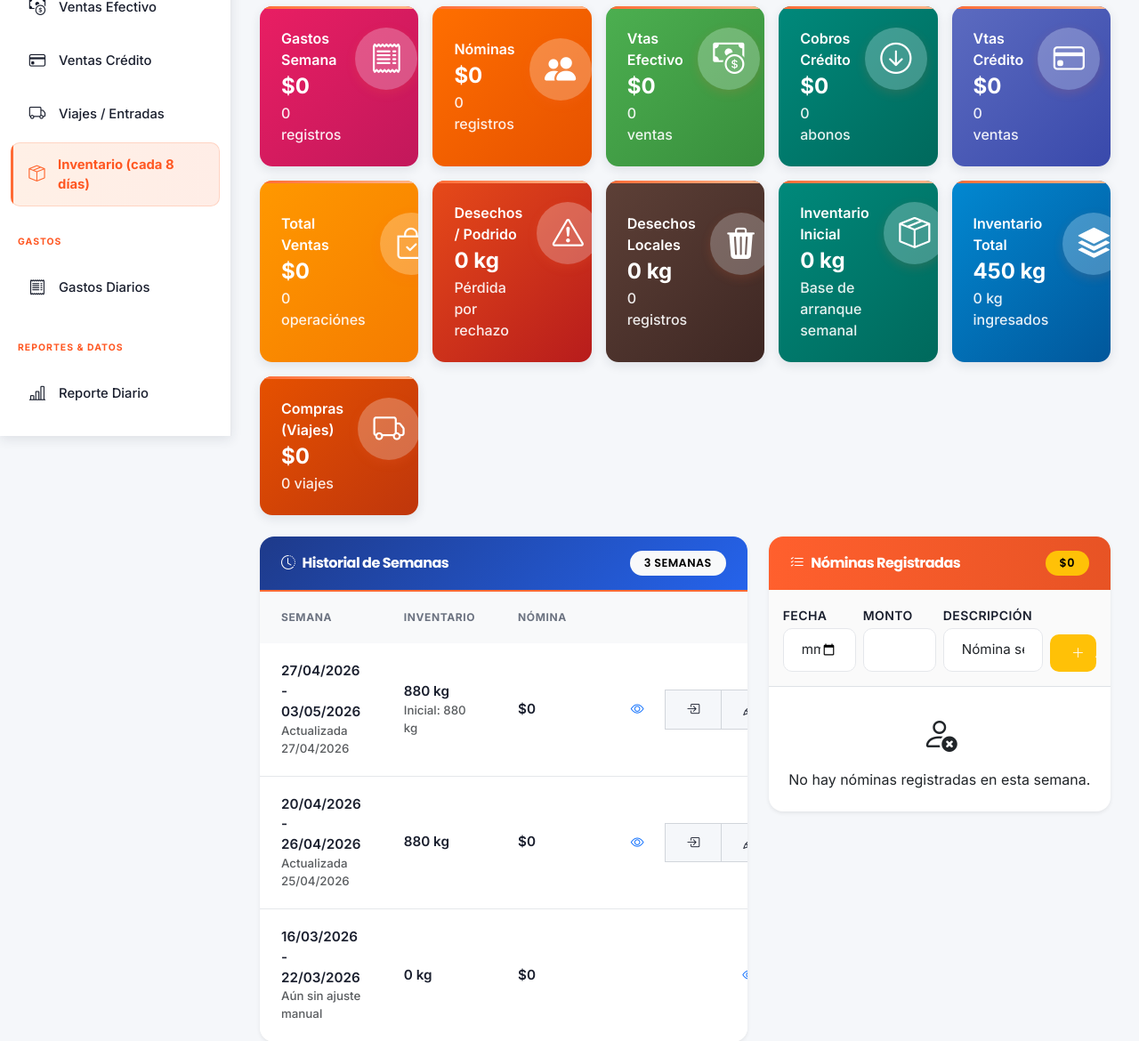
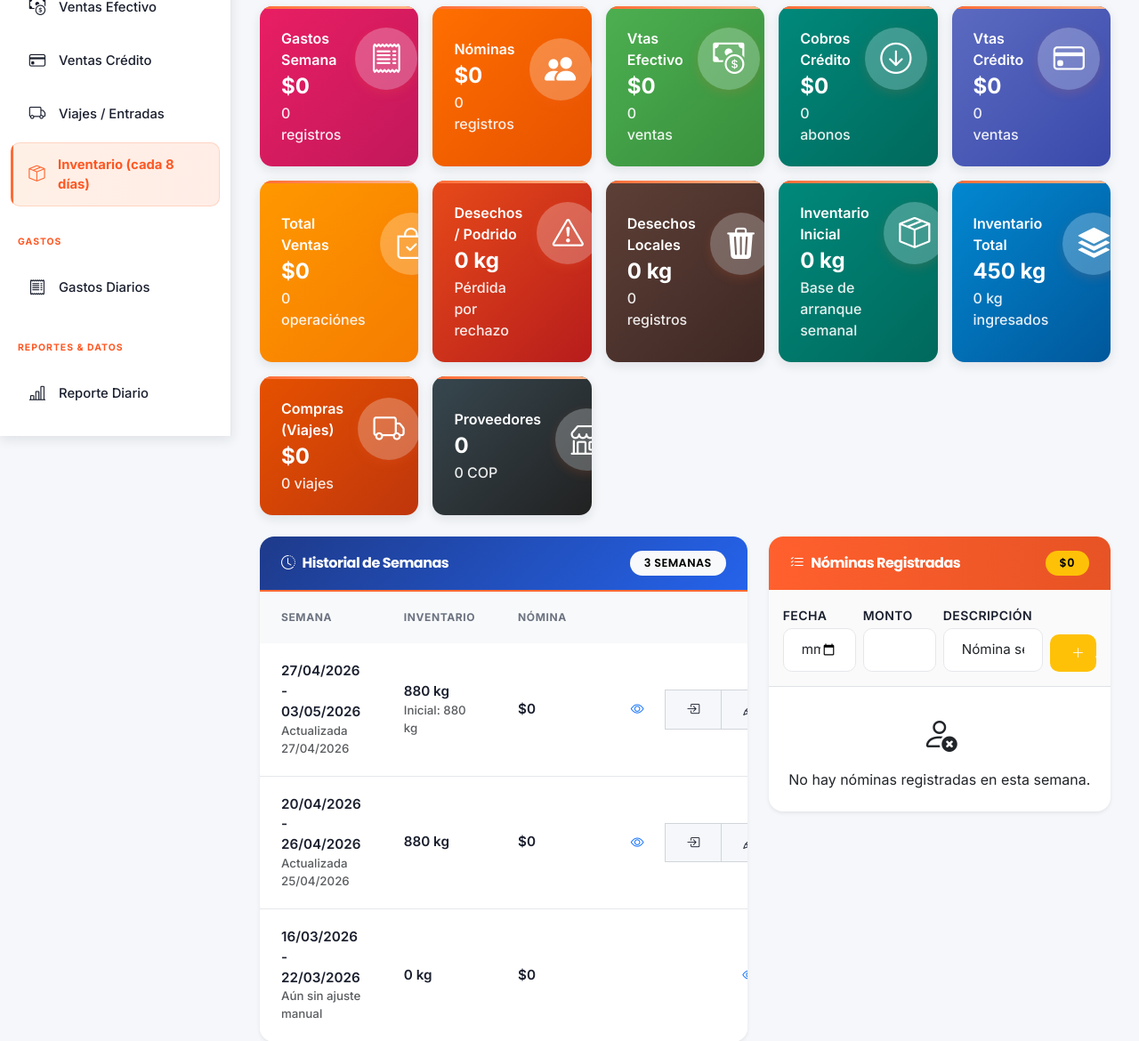
Before and after one commit to JuanSebastianClavijoTapias/comercializadora, a Django app: page /inventario/entradas/ in a window 1280 px wide. Shown: the part 310-1480 px from the top of the page at 89% size. Run offline with Django 5.2, Linux system fonts and the light colour scheme; a user stored in the database is signed in; data comes from the database, SQL or seed files in the repository; data that the repository does not hold is empty; parts of the project's set-up code (start-up, migrations or seed data) failed here and were passed over; some libraries are stand-ins or nearby versions.

Commit message:
feat: paginación en pesadas de entrada, + tarjeta Proveedores en inventario semanal

```diff
--- a/core/templates/core/inventario/inventario_weekly_summary.html
+++ b/core/templates/core/inventario/inventario_weekly_summary.html
@@ -295,6 +295,21 @@
         </div>
         <div class="stat-icon-wrapper" style="background: rgba(255,255,255,0.25); color: white;">
           <i class="bi bi-truck"></i>
+        </div>
+      </div>
+    </button>
+  </div>
+
+  <div class="col">
+    <button type="button" class="stat-card-white weekly-card-trigger h-100" data-bs-toggle="modal" data-bs-target="#modalProveedores" style="background: linear-gradient(135deg, #37474F 0%, #212121 100%);">
+      <div class="d-flex justify-content-between align-items-start gap-3">
+        <div>
+          <div class="small fw-semibold" style="color: white;">Proveedores</div>
+          <div class="fs-4 fw-bold" style="color: white;">{{ resumen_proveedores|length }}</div>
+          <div class="small" style="color: rgba(255,255,255,0.9);">{{ total_compras_semana|cop }} COP</div>
+        </div>
+        <div class="stat-icon-wrapper" style="background: rgba(255,255,255,0.25); color: white;">
+          <i class="bi bi-shop"></i>
         </div>
       </div>
     </button>
@@ -1238,4 +1253,46 @@
   </div>
 </div>
 
+<!-- Modal: Proveedores -->
+<div class="modal fade" id="modalProveedores" tabindex="-1" aria-labelledby="modalProveedoresLabel" aria-hidden="true">
+  <div class="modal-dialog modal-dialog-scrollable">
+    <div class="modal-content">
+      <div class="modal-header" style="background: linear-gradient(135deg, #37474F 0%, #212121 100%); color: white;">
+        <h5 class="modal-title" id="modalProveedoresLabel">Resumen por Proveedor</h5>
+        <button type="button" class="btn-close btn-close-white" data-bs-dismiss="modal" aria-label="Cerrar"></button>
+      </div>
+      <div class="modal-body">
+        <div class="d-flex justify-content-between align-items-center modal-summary-pill mb-3">
+          <div>
+            <div class="small text-muted">Total ingresado</div>
+            <div class="fs-5 fw-bold" style="color: #37474F;">{{ total_compras_semana|cop }} COP</div>
+          </div>
+        </div>
+        <div class="table-responsive">
+          <table class="table table-hover align-middle">
+            <thead>
+              <tr>
+                <th>Proveedor</th>
+                <th class="text-end">Kg Neto</th>
+                <th class="text-end">Total</th>
+              </tr>
+            </thead>
+            <tbody>
+              {% for p in resumen_proveedores %}
+              <tr>
+                <td class="fw-semibold">{{ p.proveedor }}</td>
+                <td class="text-end">{{ p.kg|floatformat:2 }} kg</td>
+                <td class="text-end fw-semibold">${{ p.total|floatformat:0|cop }}</td>
+              </tr>
+              {% empty %}
+              <tr><td colspan="3" class="text-center text-muted py-4">No hay entradas registradas en esta semana.</td></tr>
+              {% endfor %}
+            </tbody>
+          </table>
+        </div>
+      </div>
+    </div>
+  </div>
+</div>
+
 {% endblock %}
--- a/core/views.py
+++ b/core/views.py
@@ -81,7 +81,6 @@ def get_week_inventory_data(fecha):
 
 def get_current_week_inventory_data():
     """Obtiene los datos de inventario inicial y total para la semana actual
-
     Lógica de reset de lunes:
     - Cada lunes, el inventario inicial = total de inventario del domingo anterior
     - El total de inventario = inicial + compras de esta semana
@@ -1698,6 +1697,25 @@ def inventario_weekly_summary(request):
     compras_semana_kg = sum(e.kg for e in compras_semana) or Decimal('0')
     total_compras_semana = sum(e.total for e in compras_semana) or Decimal('0')
 
+    # Agrupación por proveedor
+    from collections import defaultdict
+    proveedores_data = defaultdict(lambda: {'kg': Decimal('0'), 'total': Decimal('0')})
+    for e in compras_semana:
+        pid = e.proveedor_id
+        proveedores_data[pid]['kg'] += e.kg
+        proveedores_data[pid]['total'] += e.total
+    resumen_proveedores = []
+    for pid, data in proveedores_data.items():
+        # find the proveedor name
+        prov = next((e.proveedor for e in compras_semana if e.proveedor_id == pid), None)
+        if prov:
+            resumen_proveedores.append({
+                'proveedor': prov.nombre,
+                'kg': data['kg'],
+                'total': data['total'],
+            })
+    resumen_proveedores.sort(key=lambda x: x['kg'], reverse=True)
+
     viajes_kg_semana = sum(
         sum(l.kg_neto for l in v.lotes.all()) for v in viajes_semana
     ) or Decimal('0')
@@ -1776,6 +1794,7 @@ def inventario_weekly_summary(request):
         'desechos_locales': desechos_locales,
         'total_desecho_local': total_desecho_local,
         'compras_semana': compras_semana,
+        'resumen_proveedores': resumen_proveedores,
         'ingresos_semana': ingresos_semana,
         'weekly_history': get_weekly_history(),
         'nomina_form': nomina_form,
```
Also changed, not shown: core/templates/core/inventario/entrada_inventario_nueva.html (+48 -2 lines).
